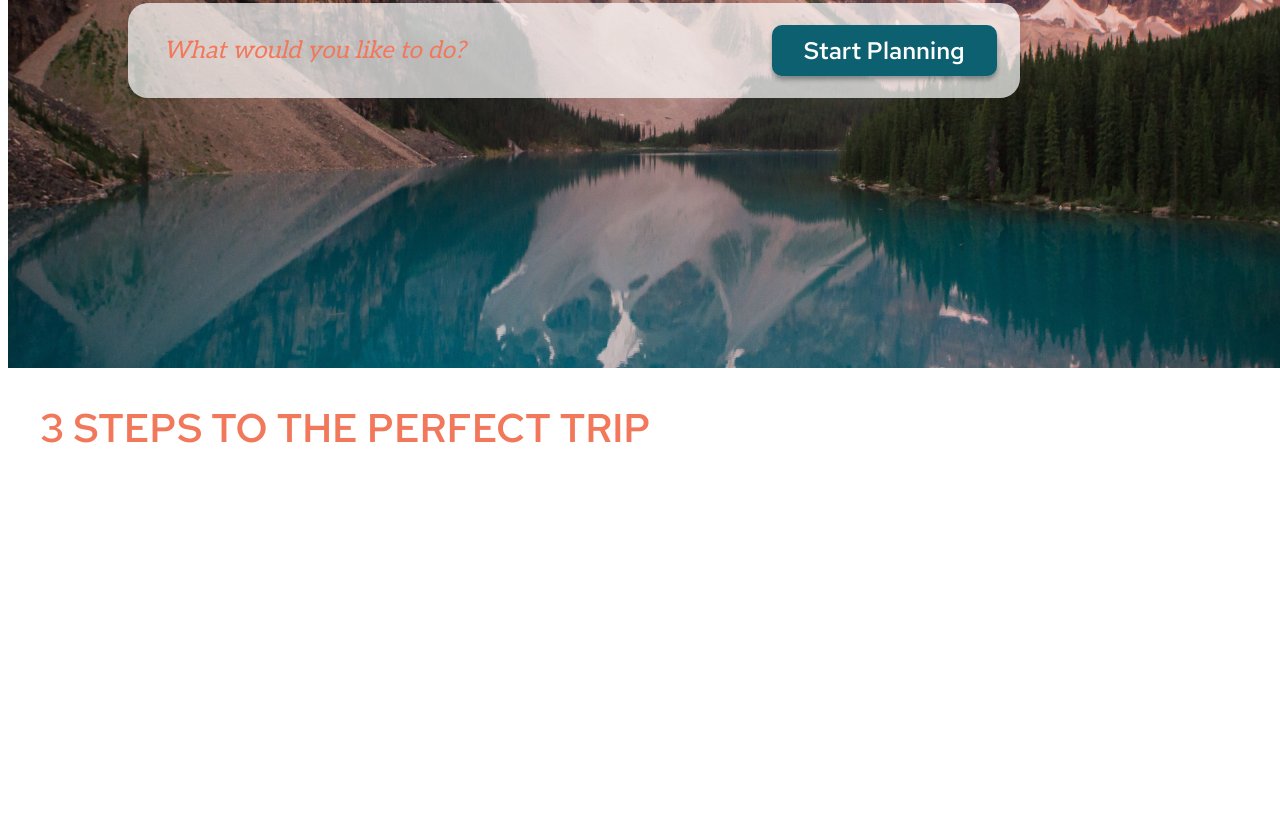
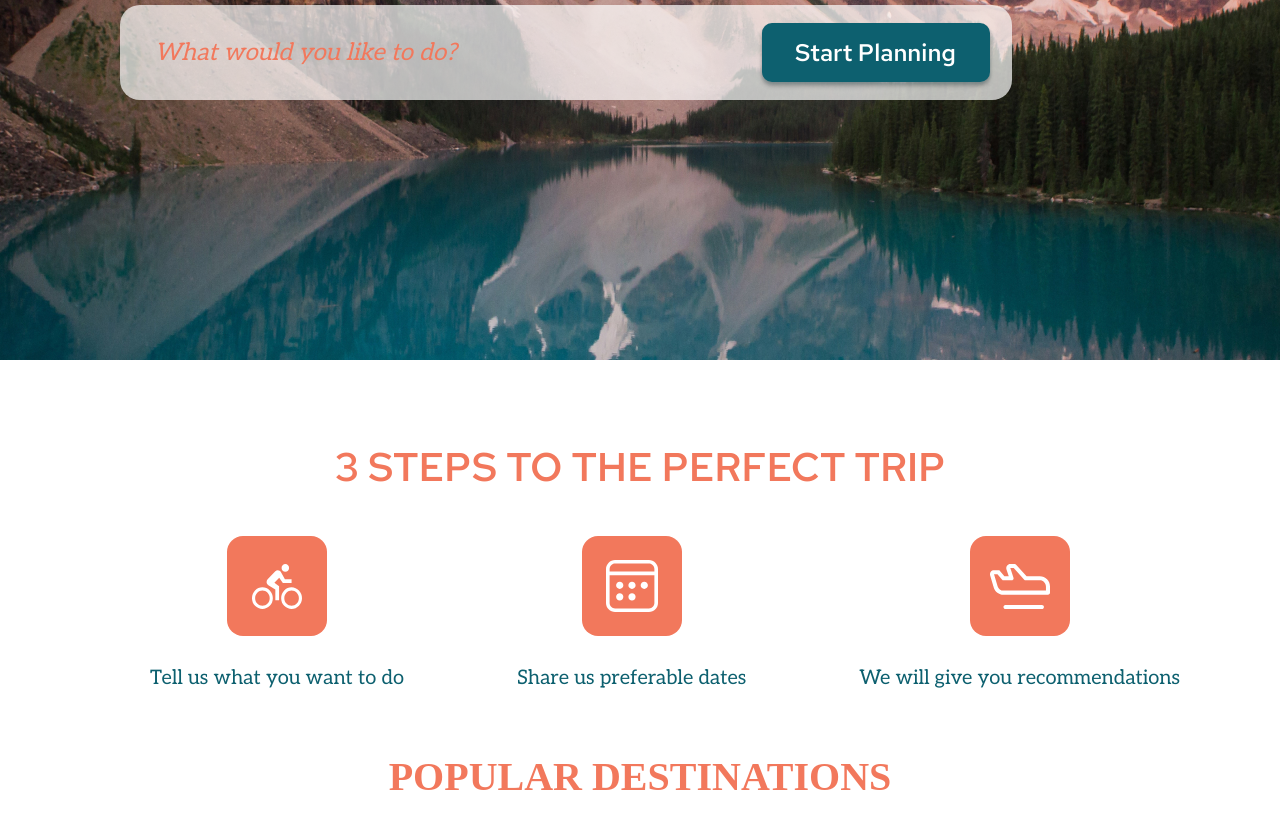
Before and after one commit to ichoked/Learn, a plain HTML site: page index.html in a window 1280 px wide. Shown: the part 405-1234 px from the top of the page. Before the commit the page ends 892 px from the top, so only its background shows below. Drawn offline with Linux system fonts and the light colour scheme; a web font is replaced by a local one.

Commit message:
destination wrapper

```diff
--- a/index.css
+++ b/index.css
@@ -67,25 +67,7 @@
   font-family: 'Aleo';
   font-style: normal;
   font-weight: 400;
-  src: url('/fonts/aleo-v14-latin-regular.woff2') format('woff2'); /* Chrome 36+, Opera 23+, Firefox 39+, Safari 12+, iOS 10+ */
-}
-
-/* aleo-600 - latin */
-@font-face {
-  font-display: swap; /* Check https://developer.mozilla.org/en-US/docs/Web/CSS/@font-face/font-display for other options. */
-  font-family: 'Aleo';
-  font-style: normal;
-  font-weight: 600;
-  src: url('/fonts/aleo-v14-latin-600.woff2') format('woff2'); /* Chrome 36+, Opera 23+, Firefox 39+, Safari 12+, iOS 10+ */
-}
-
-/* aleo-700 - latin */
-@font-face {
-  font-display: swap; /* Check https://developer.mozilla.org/en-US/docs/Web/CSS/@font-face/font-display for other options. */
-  font-family: 'Aleo';
-  font-style: normal;
-  font-weight: 700;
-  src: url('/fonts/aleo-v14-latin-700.woff2') format('woff2'); /* Chrome 36+, Opera 23+, Firefox 39+, Safari 12+, iOS 10+ */
+  src: url(fonts/aleo-v14-latin-regular.woff2) format('woff2'); /* Chrome 36+, Opera 23+, Firefox 39+, Safari 12+, iOS 10+ */
 }
 
 
@@ -93,6 +75,8 @@ body {
   color: #FFF;
   font-family:'Red Hat Text';
   font-size: 16px;
+  margin: 0px;
+  max-width: 1440px;
 }
 
 /* Header start */
@@ -180,10 +164,9 @@ body {
 
 .header {
   background-image: url(img/montain.jpg) ;
-  top: 0;
-  left: 0;
   width: 1440px;
   height: 765px;
+  margin-bottom: 80px;
 }
 
 /* header end /*
@@ -238,6 +221,8 @@ body {
 }
 
 .search-form_submit{
+  width: 228px;
+  height: 59px;
   padding: 10px 32px;
   font-family:'Red Hat Text';
   font-size: 24px;
@@ -259,6 +244,25 @@ body {
 
 /* main start*/
 
+/* steps */
+
+.main-section {
+  margin-bottom: 97px;
+}
+
+.steps_wrapper{
+  max-width:
+  margin: 0 auto;
+}
+
+.step-card {
+  display: flex;
+  justify-content: center;
+  align-items: center;
+  flex-direction: column;
+  margin-left: 50px;
+}
+
 .steps_tittle{
   color: #F2785C;
   font-family:'Red Hat Text';
@@ -266,7 +270,47 @@ body {
   font-style: normal;
   font-weight: 500;
   line-height: normal;
-  position: center;
+  text-align: center;
+  margin: 0;
+  margin-bottom: 20px;
+}
+
+.step-cards{
+  display: flex;
+  justify-content: space-between;
+  height: 200px;
+  padding: 0 100px;
+}
+
+.step-cards:last-child {
+  margin-left:
+}
+
+.step-card_tittle{
+  color: #0D606F;
+  font-family: Aleo;
+  font-size: 20px;
+  font-style: normal;
+  font-weight: 400;
+  line-height: normal;
+  margin: 0 auto;
+}
+
+.step-card_pic{
+  margin-bottom: 30px;
+  max-width: 100px;
+}
+
+/* steps */
+
+.destination_tittle {
+  color: #F2785C;
+  font-family:'Red Hat Tex';
+  font-size: 40px;
+  font-style: normal;
+  font-weight: 600;
+  line-height: normal;
+  text-align: center;
 }
 
 /* main end*/
--- a/index.html
+++ b/index.html
@@ -23,19 +23,24 @@
                     <nav class="header_nav">
                         <ul class="header_list">
                             <li class="header_items1">
-                                <a href="#1" class="header_link">How It Works</a>
+                                <a href="#1" class="header_link">
+                                    How It Works
+                                </a>
                             </li>
-
                             <li class="header_items1">
-                                <a href="#1" class="header_link">Plan Your Trip</a>
+                                <a href="#1" class="header_link">
+                                    Plan Your Trip
+                                </a>
                             </li>
-
                             <li class="header_items1">
-                                <a href="#1" class="header_link">Destinations</a>
+                                <a href="#1" class="header_link">
+                                    Destinations
+                                </a>
                             </li>
-
                             <li class="header_items1">
-                                <a href="#1" class="header_link">Travel Stories</a>
+                                <a href="#1" class="header_link">
+                                    Travel Stories
+                                </a>
                             </li>
                         </ul>
                     </nav>
@@ -66,15 +71,34 @@
         </section>
     </header>
     <main class="main-section">
-        <div class="wrapper">
+        <section class="steps">
             <div class="steps_wrapper">
-                <section class="steps">
-                    <h2 class="steps_tittle">
-                        3 STEPS TO THE PERFECT TRIP
-                    </h2>
-                </section>
+                <h2 class="steps_tittle">
+                    3 STEPS TO THE PERFECT TRIP
+                </h2>
+                <div class="step-cards">
+                    <div class="step-card">
+                        <img src="img/card1.svg" alt="поехали" class="step-card_pic">
+                        <p class="step-card_tittle">Tell us what you want to do</p>
+                    </div>
+                    <div class="step-card">
+                        <img src="img/card2.svg" alt="поехали" class="step-card_pic">
+                        <p class="step-card_tittle">Share us preferable dates </p>
+                    </div>
+                    <div class="step-card">
+                        <img src="img/card3.svg" alt="поехали" class="step-card_pic">
+                        <p class="step-card_tittle">We will give you recommendations</p>
+                    </div>
+                </div>
             </div>
-        </div>
+        </section>
+        <section class="destinations">
+            <div class="destinations_wrapper">
+                <p class="destination_tittle">
+                    POPULAR DESTINATIONS
+                </p>
+            </div>
+        </section>
     </main>
 </body>
 </html>
```
